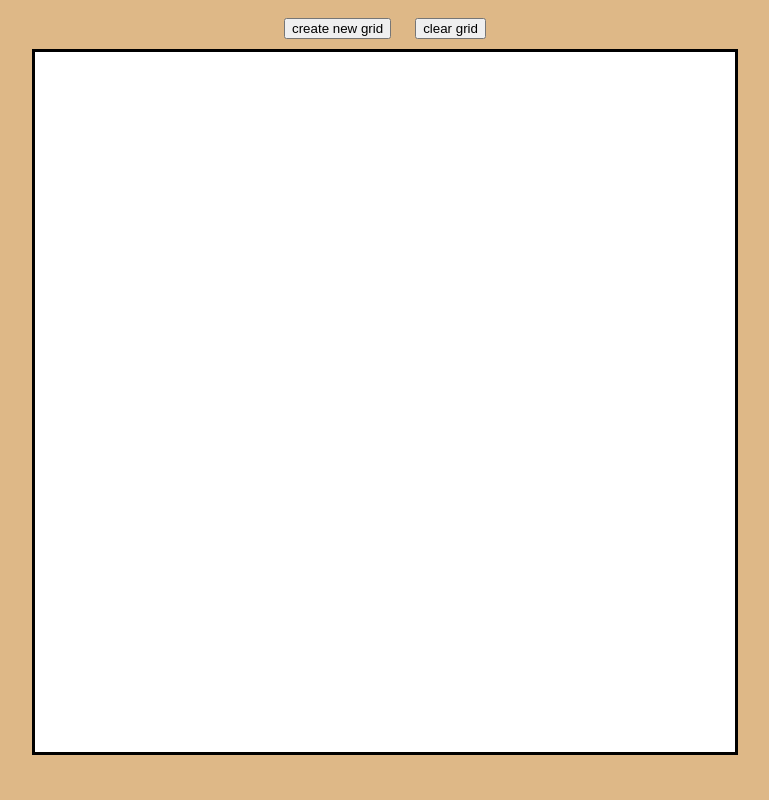
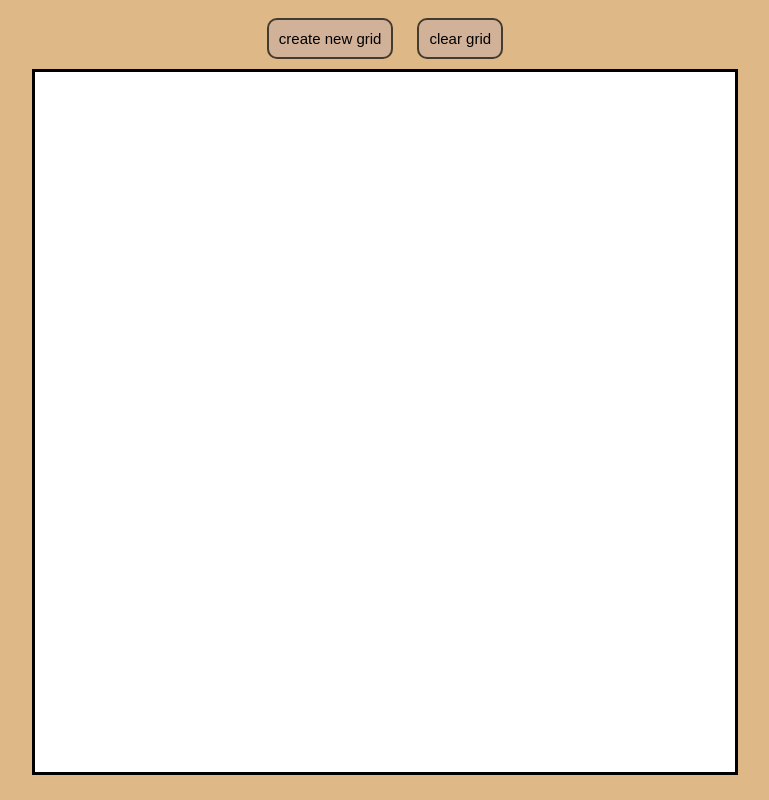
Before and after one commit to citrusdeer956/etch-a-sketch, a plain HTML site: page index.html in a window 1280 px wide. Shown: the whole page, without its empty margins (255-1024 px from the left). Drawn offline with Linux system fonts and the light colour scheme.

Commit message:
Added stylization and additional comments

```diff
--- a/scripts.js
+++ b/scripts.js
@@ -11,15 +11,17 @@ function getRandomColor() {
 
 // Function to create a new grid
 function createGrid(size) {
-    container.innerHTML = '';
-    const squareSize = gridSize / size; // Calculate the size of each square
+    container.innerHTML = ''; // removes previous grid
+    const squareSize = gridSize / size; // calculate the size of each square
 
+    // sets up container grid display
     container.style.display = 'grid';
     container.style.gridTemplateColumns = `repeat(${size}, ${squareSize}px)`;
     container.style.gridTemplateRows = `repeat(${size}, ${squareSize}px)`;
     container.style.width = `${gridSize}px`;
     container.style.height = `${gridSize}px`;
 
+    // creates grid squares
     for (let i = 0; i < size * size; i++) {
         const divSquare = document.createElement('div');
         divSquare.classList.add('grid');
@@ -27,6 +29,7 @@ function createGrid(size) {
         divSquare.style.height = `${squareSize}px`;
         divSquare.style.backgroundColor = "white";
 
+        // adds drawing interactivity
         divSquare.addEventListener('mousedown', () => {
             mouseDrawing = true;
             divSquare.style.backgroundColor = getRandomColor();
@@ -37,6 +40,7 @@ function createGrid(size) {
             }
         });
 
+        // adds each square in the loop
         container.appendChild(divSquare);
     }
     document.addEventListener('mouseup', () => {
@@ -53,11 +57,11 @@ button.addEventListener('click', () => {
     if (newGridNum <= 100) {
         createGrid(newGridNum);
     } else {
-        alert('Number is too big!');
+        alert('Error! Invalid number.');
     }
 });
 
-
+// button event listener to clear grid drawing
 btnClear.addEventListener('click', () => {
     document.querySelectorAll('.grid').forEach(square => {
         square.style.backgroundColor = 'white';
--- a/styles.css
+++ b/styles.css
@@ -13,6 +13,16 @@ body {
 
 button {
     margin: 10px;
+    padding: 10px;
+    border: 2px solid rgb(68, 59, 47);
+    border-radius: 10px;
+    background-color: rgb(210, 177, 153);
+    font-size: 15px;
+    font-family: Arial, Helvetica, sans-serif;
+}
+
+button:hover {
+    background-color: rgb(156, 129, 94);
 }
 
 .grid {
```
